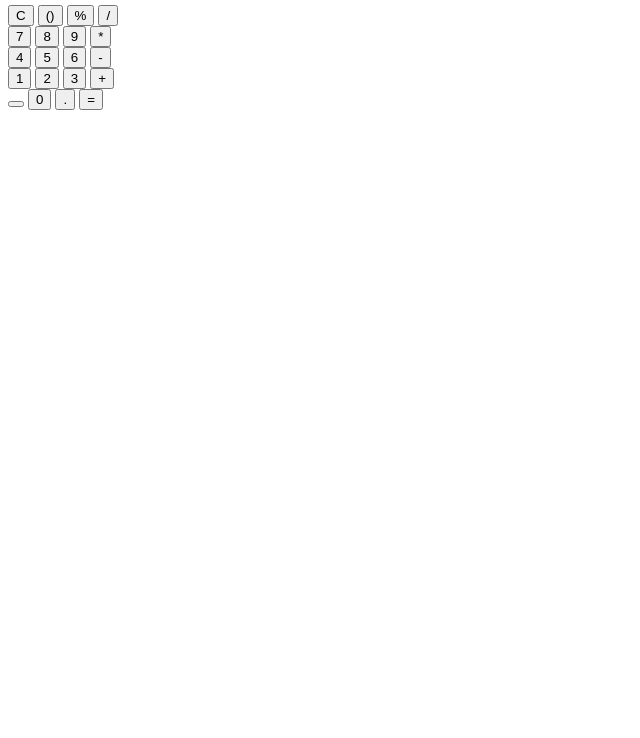
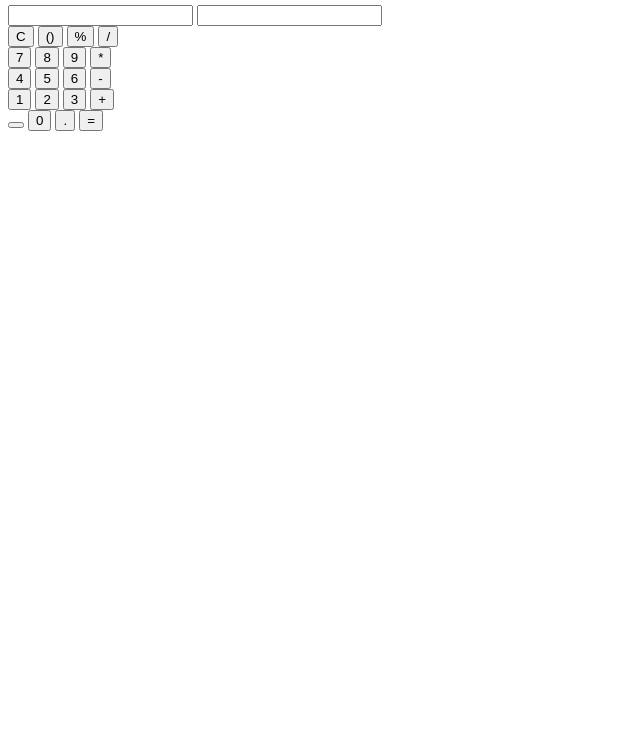
Before and after one commit to Chiamaka548/Altschool-SOEv2-Circle-23, a plain HTML site: page index.html in a window 1280 px wide. Shown: the part 62-800 px from the top of the page, without its empty margins (0-640 px from the left). Drawn offline with Linux system fonts and the light colour scheme.

Commit message:
added the evaluation and result box

```diff
--- a/index.html
+++ b/index.html
@@ -1,50 +1,59 @@
 <!DOCTYPE html>
 <html lang="en">
   <head>
-    <meta charset="UTF-8">
-    <meta http-equiv="X-UA-Compatible" content="IE=edge">
-    <meta name="viewport" content="width=device-width, initial-scale=1.0">
+    <meta charset="UTF-8" />
+    <meta http-equiv="X-UA-Compatible" content="IE=edge" />
+    <meta name="viewport" content="width=device-width, initial-scale=1.0" />
     <title>AltSchool Calculator Assignment(Circle 23)</title>
   </head>
   <body>
+    <main>
       <div class="calculator">
-        <h2>AltSchool Calculator Assignment (circle 23) </h2>
-        <div>
-            <input type="button" value="C">
-            <input type="button" value="()">
-            <input type="button" value="%">
-            <input type="button" value="/">
+        <h2>AltSchool Calculator Assignment (circle 23)</h2>
+
+        <div class="display-box">
+          <input type="text" class="evaluation" />
+          <input type="text" class="result" />
         </div>
 
-
+        <div class="btns-container">
           <div>
-            <input type="button" value="7">
-            <input type="button" value="8">
-            <input type="button" value="9">
-            <input type="button" value="*">
+            <input type="button" value="C" />
+            <input type="button" value="()" />
+            <input type="button" value="%" />
+            <input type="button" value="/" />
           </div>
 
           <div>
-            <input type="button" value="4">
-            <input type="button" value="5">
-            <input type="button" value="6">
-            <input type="button" value="-">
+            <input type="button" value="7" />
+            <input type="button" value="8" />
+            <input type="button" value="9" />
+            <input type="button" value="*" />
           </div>
 
           <div>
-            <input type="button" value="1">
-            <input type="button" value="2">
-            <input type="button" value="3">
-            <input type="button" value="+">
+            <input type="button" value="4" />
+            <input type="button" value="5" />
+            <input type="button" value="6" />
+            <input type="button" value="-" />
+          </div>
+
+          <div>
+            <input type="button" value="1" />
+            <input type="button" value="2" />
+            <input type="button" value="3" />
+            <input type="button" value="+" />
           </div>
 
           <div>
             <!-- add the image to the button with css. The svg is inside the image folder -->
-            <button clas="button-with-image"></button>
-            <input type="button" value="0">
-            <input type="button" value=".">
-            <input type="button" value="=">
+            <button class="button-with-image"></button>
+            <input type="button" value="0" />
+            <input type="button" value="." />
+            <input type="button" value="=" />
           </div>
         </div>
+      </div>
+    </main>
   </body>
 </html>
```
Lines whose indentation alone changed are shown as unchanged.
